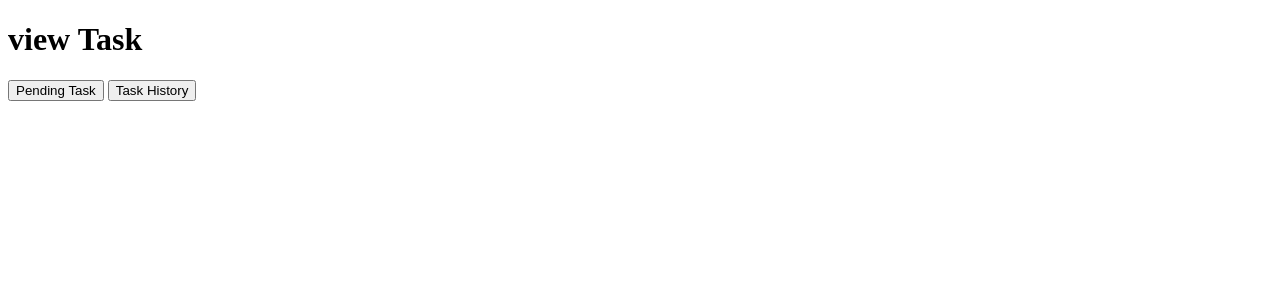
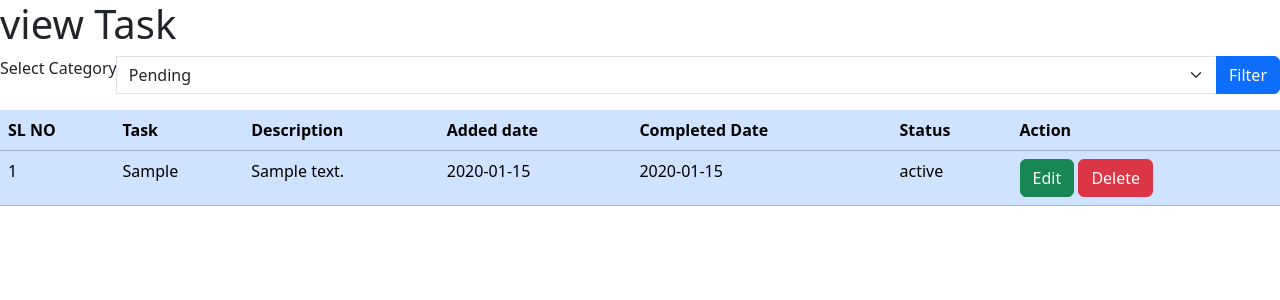
Before and after one commit to adithyaev/todolist, a Django app: page /user/viewtask/ in a window 1280 px wide. Shown: the top 300 px of the page. Run offline with Django 5.2, Linux system fonts and the light colour scheme; tables that the repository leaves empty hold one stand-in row (values such as "Sample post").

Commit message:
listed tasks and implemented edit task

```diff
--- a/user/templates/user/view_task.html
+++ b/user/templates/user/view_task.html
@@ -4,10 +4,55 @@
     <meta charset="UTF-8">
     <meta name="viewport" content="width=device-width, initial-scale=1.0">
     <title>Document</title>
+    <link rel="stylesheet" href="https://cdn.jsdelivr.net/npm/bootstrap@5.3.2/dist/css/bootstrap.min.css">
 </head>
 <body>
     <h1>view Task</h1>
-    <a href="{% url 'user:pending' %}"><button>Pending Task</button></a>
-    <a href="{% url 'user:history' %}"><button>Task History</button></a>
+    <div>
+        <form method="GET">
+            {% csrf_token %}
+            <div class="input-group mb-3 " >
+                <label for="select_category">Select Category</label>
+                <select class="form-select" id="select_category" aria-label="Default select example" name="status">
+                    <option selected value="pending">Pending</option>
+                    <option value="completed">completed</option>
+                    <option value="all">All</option>
+                  </select>
+                  <button class="btn btn-primary" >Filter</button>
+            </div>
+        </form>
+    </div>
+    <table class="table table-hover table-primary">
+        <thead>
+          <tr>
+            <th class="th-sm">SL NO</th>
+            <th class="th-sm">Task</th>
+            <th class="th-sm">Description</th>
+            <th class="th-sm">Added date</th>
+            <th class="th-sm">Completed Date</th>
+            <th class="th-sm">Status</th>
+            <th class="th-sm">Action</th>
+          </tr>
+        </thead>
+        <tbody>
+            {% for item in tasks %}
+          <tr>
+            <td> {{forloop.counter}} </td>
+            <td> {{item.task}} </td>
+            <td>{{item.description}}</td>
+            <td>{{item.date}}</td>
+            <td>{{item.completed_date}}</td>
+            <td>{{item.status}}</td>
+            <td>
+                <a href="{% url 'user:editTask' item.id %}" class="btn btn-success">Edit</a>
+                <a href="" class="btn btn-danger">Delete</a>
+            </td>
+          </tr>
+          {% endfor %}
+        </tbody>
+      </table>
+
+
+      <script src="	https://cdn.jsdelivr.net/npm/bootstrap@5.3.2/dist/js/bootstrap.bundle.min.js"></script>
 </body>
 </html>
--- a/user/urls.py
+++ b/user/urls.py
@@ -7,7 +7,7 @@ urlpatterns = [
     path('home/',views.master,name='master'),
     path('addtask/',views.add_task,name='addTask'),
     path('viewtask/',views.view_task,name='viewTask'),
-    path('pending/',views.pending_task,name='pending'),
+    path('edit-task/<int:id>',views.edit_task,name='editTask'),
     path('history/',views.task_history,name='history'),
     path('change/',views.change_pass,name='change'),
     path('profile/',views.profile,name='profile'),
--- a/user/views.py
+++ b/user/views.py
@@ -1,18 +1,70 @@
 from django.shortcuts import render
 from datetime import date
+from user.models import Task
 
 # Create your views here.
 def master(request):
     return render(request,('user/master.html'))
 
+
 def add_task(request):
-    return render(request,('user/add_task.html'))
+    msg = ''
+    if request.method == 'POST':
+        print("entered add task view")
+        task_name = request.POST['taskname']
+        task_description = request.POST['description']
+        added_date = date.today()
+
+        # check if task already exists
+        if Task.objects.filter(task = task_name).exists():
+            msg ='task already exists'
+            return render(request,'user/add_task.html',{"status": msg})
+
+        # create a new task
+        task = Task(
+            task = task_name,
+            description = task_description,
+            date = added_date
+            )
+
+        # insert into the table
+        task.save()
+        print("inserted task to the table")
+        msg = 'Add task successfully'
+
+    return render(request,'user/add_task.html',{"status": msg})
 
 def view_task(request):
-    return render(request,('user/view_task.html'))
+    task_list = Task.objects.all()
+    return render(request,'user/view_task.html',{"tasks": task_list})
 
-def pending_task(request):
-    return render(request,('user/pending_task.html'))
+def edit_task(request,id):
+    msg =''
+    current_task = Task.objects.get(id=id)
+    if request.method == 'POST':
+        e_task = request.POST['edited_task']
+        e_description = request.POST['edited_description']
+        e_completed_date = request.POST['completed_date']
+        e_status = request.POST['edited_status']
+
+        current_task = Task.objects.get(id=id)
+        print(current_task)
+        print(current_task.task)
+        print(current_task.description)
+        print(current_task.completed_date)
+        current_task.task = e_task,
+        current_task.description = e_description,
+        current_task.completed_date = e_completed_date,
+        current_task.status = e_status
+        print(current_task)
+        print(current_task.task)
+        print(current_task.description)
+        print(current_task.completed_date)
+        current_task.save()
+        msg ='your task has been updated successfully'
+
+
+    return render(request,'user/edit_task.html',{'status':msg,'task':current_task})
 
 def task_history(request):
     return render(request,('user/task_history.html'))
```
Also changed, not shown: common/templates/common/login.html (+13 -8 lines), common/views.py (+8 -0 lines), user/templates/user/add_task.html (+19 -5 lines), user/templates/user/edit_task.html (added, +44 -0 lines), user/templates/user/pending_task.html (deleted, +0 -11 lines).
